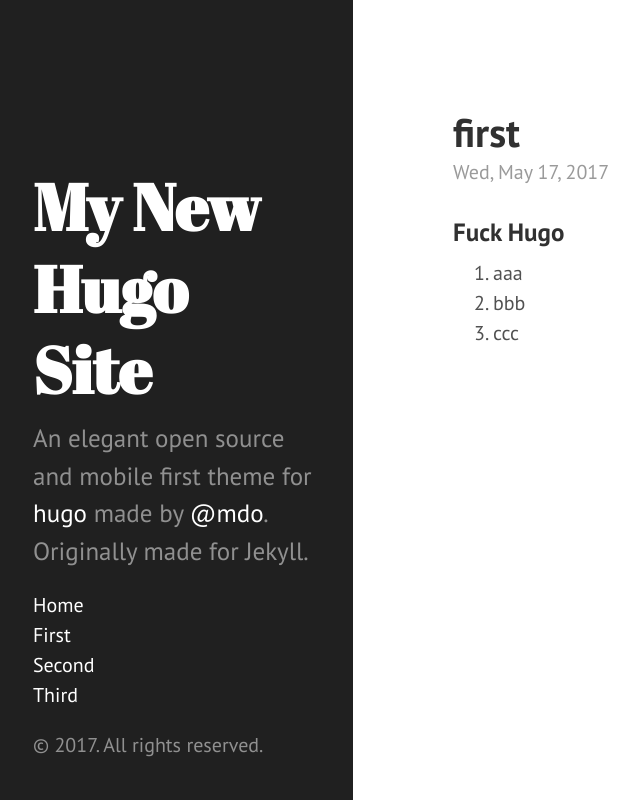
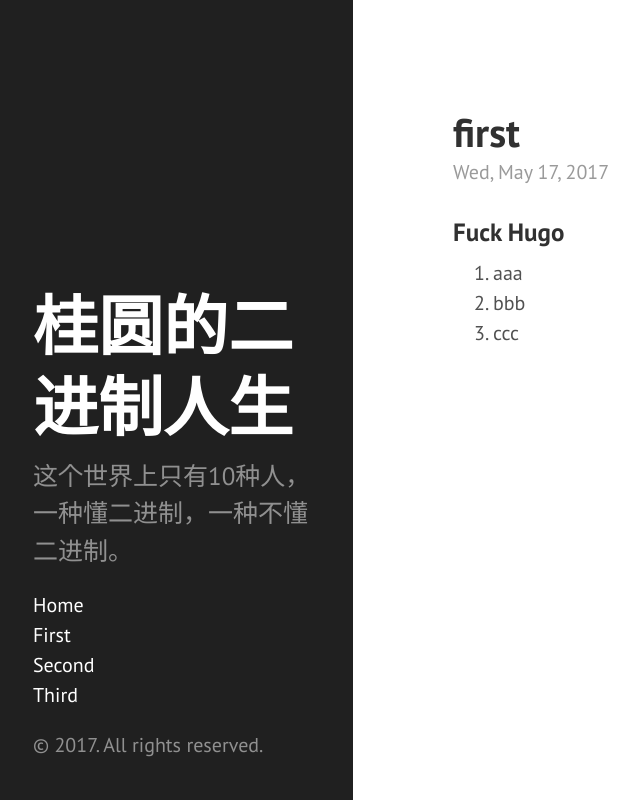
Before and after one commit to guixiaoyuan/guixiaoyuan.github.io, a plain HTML site: page index.html in a window 1280 px wide. Shown: the whole page, without its empty margins (7-647 px from the left). Drawn offline with Linux system fonts and the light colour scheme.

```diff
--- a/index.html
+++ b/index.html
@@ -31,10 +31,11 @@
 <div class="sidebar">
     <div class="container sidebar-sticky">
         <div class="sidebar-about">
-            <a href="https://guixiaoyuan.github.io/"><h1>My New Hugo Site</h1></a>
+            <a href="https://guixiaoyuan.github.io/"><h1>桂圆的二进制人生</h1></a>
             <p class="lead">
-                An elegant open source and mobile first theme for <a href="http://hugo.spf13.com">hugo</a>
-                made by <a href="http://twitter.com/mdo">@mdo</a>. Originally made for Jekyll.
+                这个世界上只有10种人，一种懂二进制，一种不懂二进制。
+                <!--An elegant open source and mobile first theme for <a href="http://hugo.spf13.com">hugo</a>
+                made by <a href="http://twitter.com/mdo">@mdo</a>. Originally made for Jekyll.-->
             </p>
         </div>
 
```
